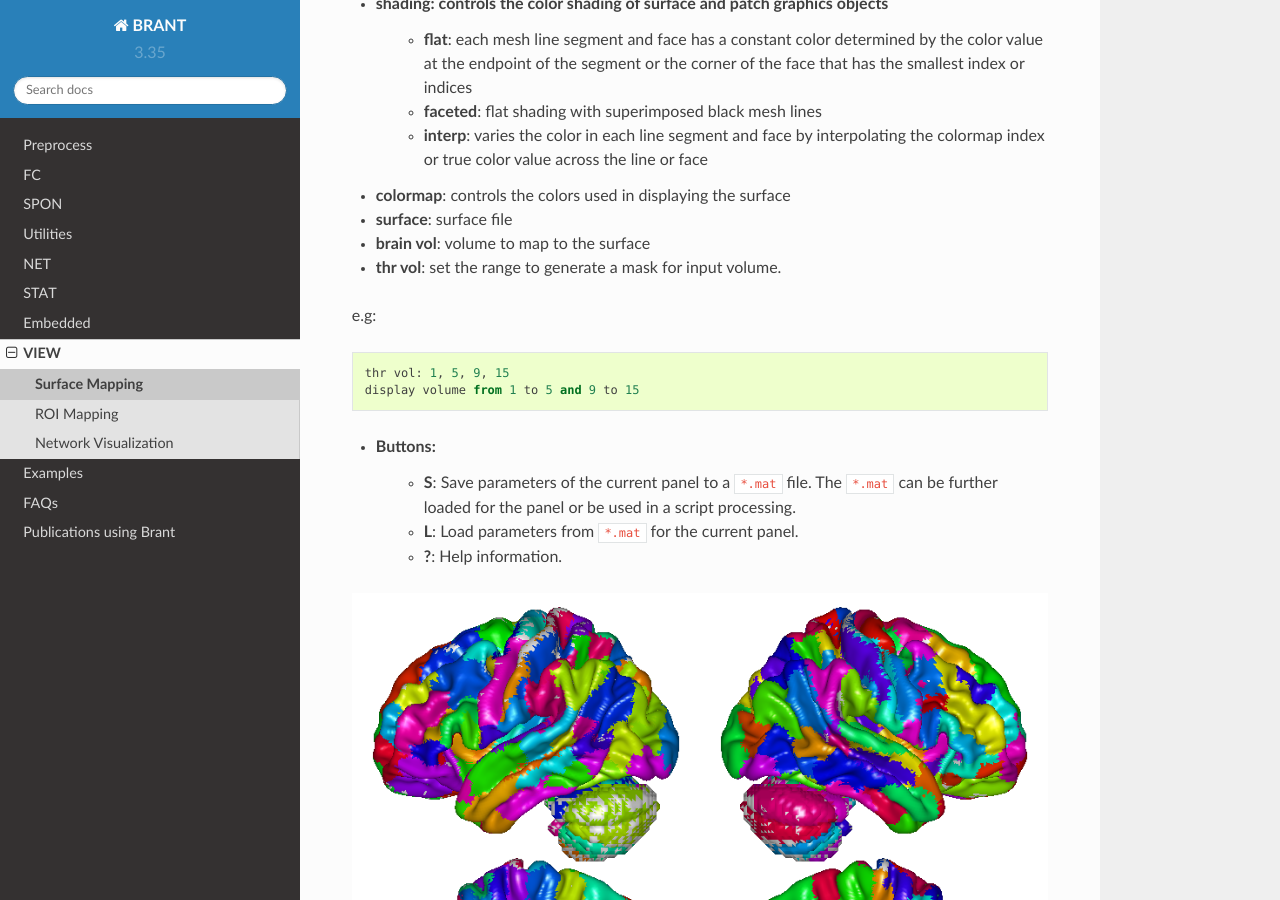
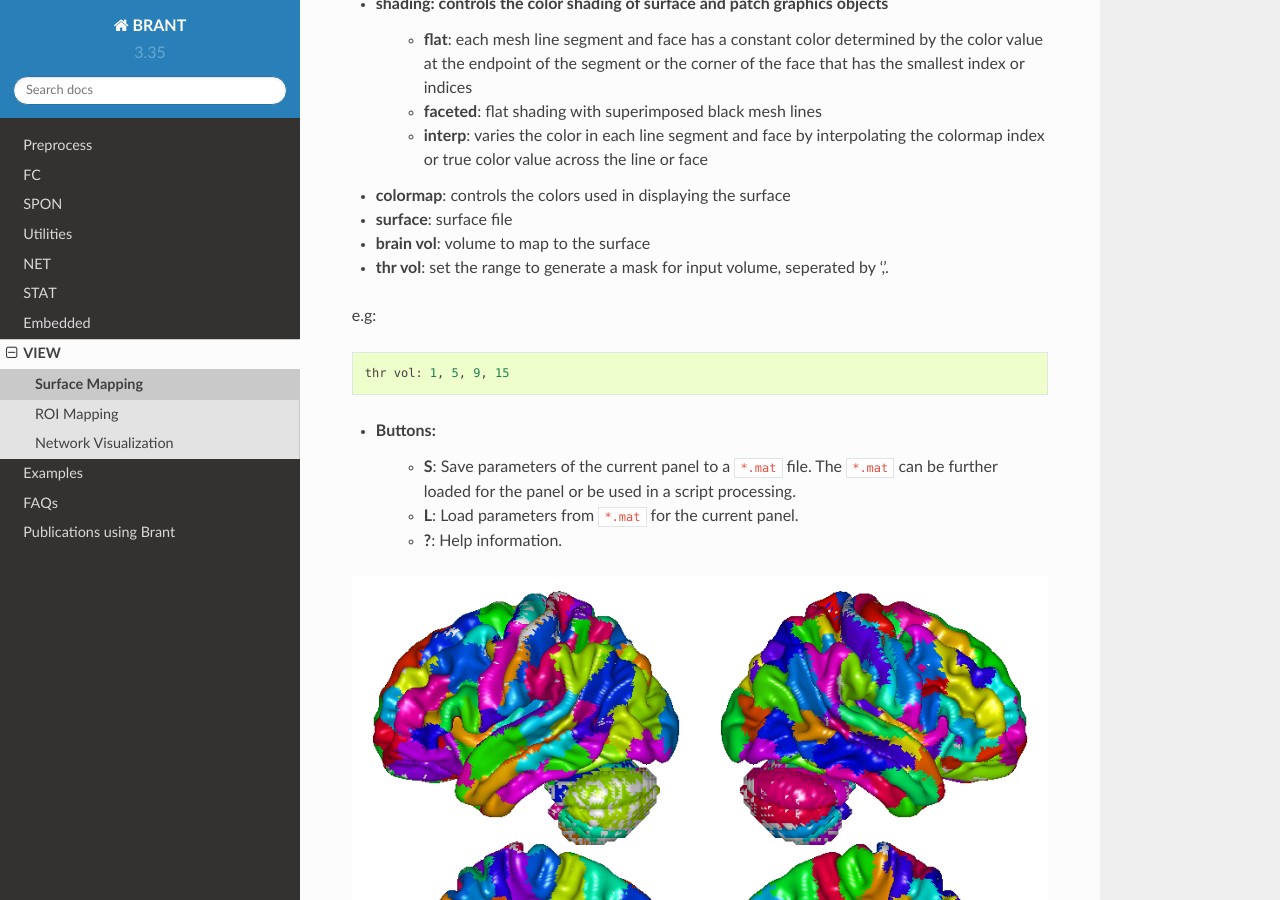
Before and after one commit to YongLiuLab/brant, a Sphinx documentation site: the page built from source/VIEW_Surface_Mapping.txt, in a window 1280 px wide and 900 px high, scrolled down 1200 px. Built offline with Sphinx 7.4.7 and the Read the Docs theme 2.0.0, drawn with Linux system fonts in a browser that asks for light colours; pages that are not in the unit, such as notebooks, are missing from menus.

Commit message:
Surface Mapping Update

```diff
--- a/source/VIEW_Surface_Mapping.txt
+++ b/source/VIEW_Surface_Mapping.txt
@@ -28,12 +28,10 @@ Besides shading each ROI/cluster, we can also project the voxel intensities to t
 * **colormap**: controls the colors used in displaying the surface
 * **surface**: surface file
 * **brain vol**: volume to map to the surface
-* **thr vol**: set the range to generate a mask for input volume.
-
+* **thr vol**: set the range to generate a mask for input volume, seperated by ','.
 e.g::
 
     thr vol: 1, 5, 9, 15
-    display volume from 1 to 5 and 9 to 15
 
 - **Buttons**:
     - **S**: Save parameters of the current panel to a :file:`\*.mat` file. The :file:`\*.mat` can be further loaded for the panel or be used in a script processing.
```
Also changed, not shown: source/_images/am.png.
